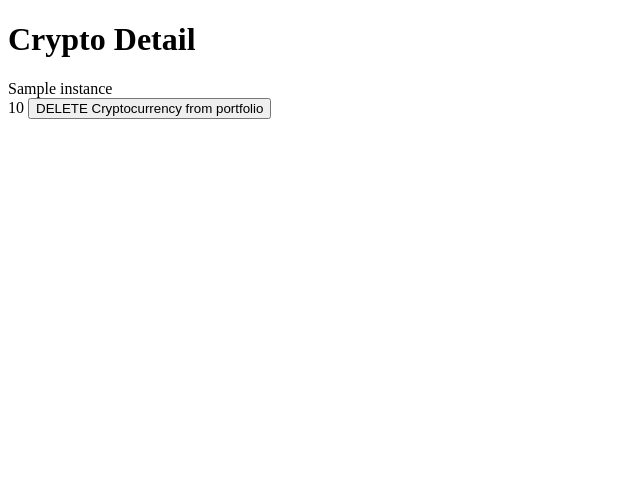
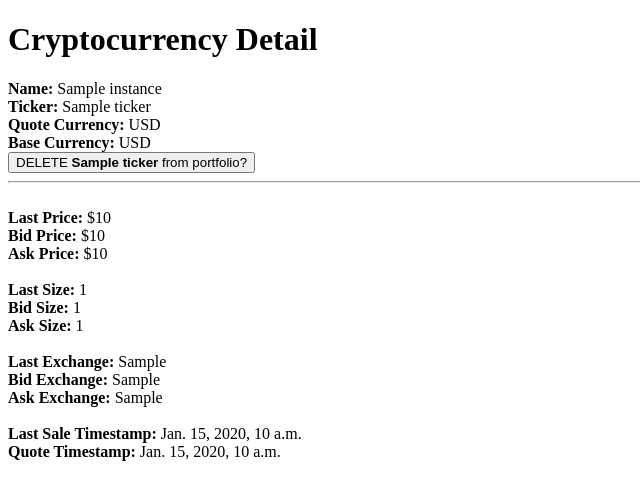
Before and after one commit to PairedProject/content_curation_project, a Django app: template src/templates/crypto_detail.html in a window 1280 px wide. Shown: the top 500 px of the page, without its empty margins (0-640 px from the left). Run offline with Django 3.2, Linux system fonts and the light colour scheme; the template is opened without the code that fills it: most values are stand-ins (such as "Sample title", 1, 10 or a date in 2020).

Commit message:
Updated cryptocurrency detail page to display details correctly.

```diff
--- a/src/crypto/views.py
+++ b/src/crypto/views.py
@@ -12,11 +12,14 @@ def crypto_detail_view(request, crypto_ticker):
 	instance = request.session['crypto_meta_data'][str(crypto_ticker)]
 	price_data = request.session['crypto_price_data_dict'][str(crypto_ticker)]
 
+	tob_data = price_data[0].get('topOfBookData')[0]
+
 	#print(instance)
 
 	context = {
 		'instance' : instance,
 		'price_data' : price_data,
+		'tob_data' : tob_data,
 	}
 	return render(request, 'crypto_detail.html', context)
 
--- a/src/templates/crypto_delete.html
+++ b/src/templates/crypto_delete.html
@@ -7,7 +7,7 @@
 <!-- Create confirm delete form -->
 <form method='POST'> {% csrf_token %}
 	<h2>Do you want to delete the cryptocurrency <b>{{ cryptocurrency.crypto_ticker }}</b> from your protfolio?</h2>
-	<p><input type="submit" value="Yes" /> <a href="../"><button type=button>No</button></a></p>
+	<p><input type="submit" value="Yes" /> <a href="{% url 'pages:crypto-detail' crypto_ticker=cryptocurrency.crypto_ticker %}"><button type=button>No</button></a></p>
 
 </form>
 
--- a/src/templates/crypto_detail.html
+++ b/src/templates/crypto_detail.html
@@ -1,14 +1,52 @@
 {% extends 'base.html' %}
 
 {% block content %}
-<h1>Crypto Detail</h1>
+<h1>Cryptocurrency Detail</h1>
 
-{{ instance }}
+<b>Name:</b> {{ instance.name }}
+<br>
+<b>Ticker:</b> {{ instance.ticker }}
+<br>
+<b>Quote Currency:</b> {{ price_data.0.quoteCurrency }}
+<br>
+<b>Base Currency:</b> {{ price_data.0.baseCurrency}}
+<br>
+<a href="{% url 'pages:crypto-delete' crypto_ticker=instance.crypto_ticker %}"><button type=button>DELETE <b>{{ instance.ticker }}</b> from portfolio?</button></a>
+<hr>
+<!-- {{ instance }} -->
+<br>
+<b>Last Price:</b> ${{ tob_data.lastPrice }}
+<br>
+<b>Bid Price:</b> ${{ tob_data.bidPrice }}
+<br>
+<b>Ask Price:</b> ${{ tob_data.askPrice}}
+<br>
+<br>
+<b>Last Size:</b> {{ tob_data.lastSize }}
+<br>
+<b>Bid Size:</b> {{ tob_data.bidSize }}
+<br>
+<b>Ask Size:</b> {{ tob_data.askSize }}
+<br>
+<br>
+<b>Last Exchange:</b> {{ tob_data.lastExchange }}
+<br>
+<b>Bid Exchange:</b> {{ tob_data.bidExchange }}
+<br>
+<b>Ask Exchange:</b> {{ tob_data.askExchange }}
+<br>
+<br>
+<b>Last Sale Timestamp:</b> {{ tob_data.lastSaleTimestamp }}
+<br>
+<b>Quote Timestamp:</b> {{ tob_data.quoteTimestamp }}
+<!-- {{ tob_data }} -->
+
+
 
 <br>
 
-{{ price_data }}
+<!-- {{ price_data }} -->
 
-<a href="{% url 'pages:crypto-delete' crypto_ticker=instance.crypto_ticker %}"><button type=button>DELETE Cryptocurrency from portfolio</button></a>
+
 
 {% endblock %}
--- a/src/templates/stock_delete.html
+++ b/src/templates/stock_delete.html
@@ -5,7 +5,7 @@
 <!-- Create confirm delete form -->
 <form method='POST'> {% csrf_token %}
 	<h2>Do you want to delete the stock <b>{{ stock.ticker }}</b> from your protfolio?</h2>
-	<p><input type="submit" value="Yes" /> <a href="../"><button type=button>No</button></a></p>
+	<p><input type="submit" value="Yes" /> <a href="{% url 'pages:stock-detail' ticker=stock.ticker %}"><button type=button>No</button></a></p>
 
 </form>
 
```
Also changed, not shown: src/templates/stock_detail.html (+11 -10 lines), src/db.sqlite3.
